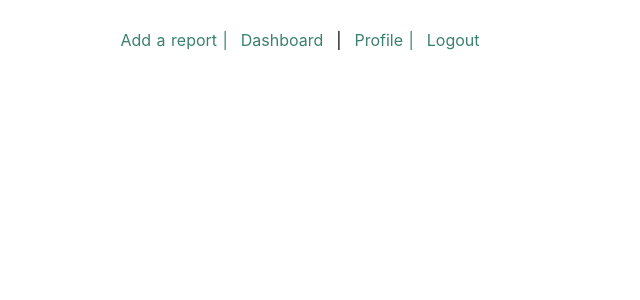
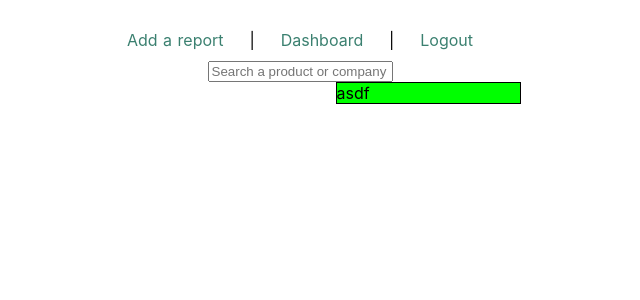
Before and after one commit to ParksDivision/Green-Report, a Nuxt app: page /category in a window 1280 px wide. Shown: the top 300 px of the page, without its empty margins (340-980 px from the left). Built offline with nearby package versions, Linux system fonts and the light colour scheme; no server answers; sample sign-in values are in the browser's storage.

Commit message:
Feat: Search bar component started
Search bar uses debounce to show console.log statements, and results div changes class to display when its array is non-empty

```diff
--- a/components/SearchBar.vue
+++ b/components/SearchBar.vue
@@ -1,17 +1,42 @@
 <template>
   <div class="search-bar">
-    <section class="form">
-      <input v-model="msg" debounce="500">
-    </section>
+    <form>
+      <input v-model="keyword" type="text" @keyup="debounceLookup(keyword)" placeholder="Search a product or company">
+    </form>
+    <div :class=" (results.length) ? 'results-area' : 'hidden'">
+      <div v-for="result of results" v-bind:key=result>
+        {{result}}
+      </div>
+    </div>
   </div>
 </template>
 
 <script>
+// The only use of Lodash, since Nuxt2 has broken debounce property
+var { debounce } = require('lodash');
 export default {
-
+  data() {
+    return {
+      keyword: '',
+      results: ['asdf']
+    }
+  },
+  methods: {
+    debounceLookup: debounce(function (key) {
+    console.log(key);
+  }, 300)
+  }
 }
 </script>
 
 <style lang="scss" scoped>
-
+  .results-area {
+    background-color: lime;
+    position: relative;
+    left: 8em;
+    border: 1px black solid;
+  }
+  .hidden {
+    display: none;
+  }
 </style>
--- a/layouts/default.vue
+++ b/layouts/default.vue
@@ -1,14 +1,13 @@
 <template>
   <div class="main">
     <div class="main-links">
-      <nuxt-link v-if="loggedIn" to="/add-report">Add a report |</nuxt-link>
+      <nuxt-link to="/add-report">Add a report </nuxt-link> |
       <nuxt-link to="/">Dashboard</nuxt-link>|
-      <nuxt-link v-if="loggedIn" to="/profile">Profile |</nuxt-link>
-      <nuxt-link v-else to="/login">Login Page</nuxt-link>
+      <nuxt-link v-if="!loggedIn" to="/login">Login Page</nuxt-link>
       <div @click="logout" v-if="loggedIn" class="logout-link">Logout</div>
       <nuxt-link v-if="admin" to="/newReports">| See New Reports</nuxt-link>
     </div>
-    <!-- Search bar component should go here -->
+    <SearchBar/>
     <nuxt />
   </div>
 </template>
--- a/package.json
+++ b/package.json
@@ -17,6 +17,7 @@
     "firebase": "^7.5.0",
     "js-cookie": "^2.2.1",
     "jwt-decode": "^2.2.0",
+    "lodash": "^4.17.21",
     "nuxt": "^2.15.4",
     "sass": "^1.32.11",
     "sass-loader": "10.1.1"
--- a/pages/category/index.vue
+++ b/pages/category/index.vue
@@ -1,6 +1,5 @@
 <template>
   <div>
-    <nuxt-child/>
   </div>
 </template>
 
```
Also changed, not shown: pages/singleReport/_id.vue (added, +13 -0 lines), pages/singleReport/index.vue (added, +13 -0 lines), pages/category/_categoryName.vue (line endings or trailing spaces), 1 other file (tests, documents, lock files or other folders).
